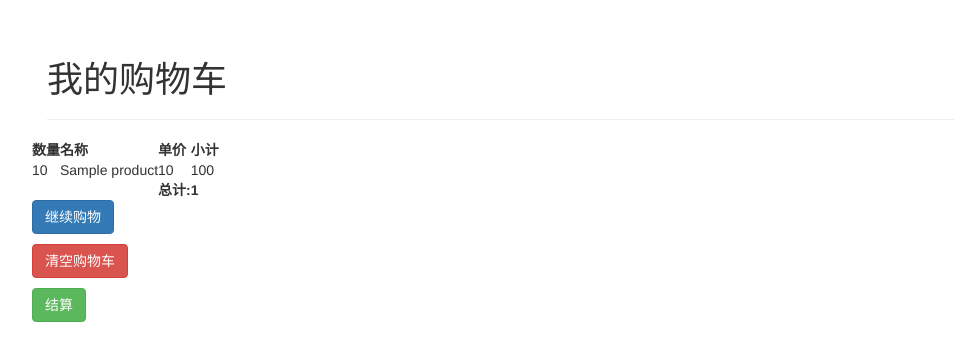
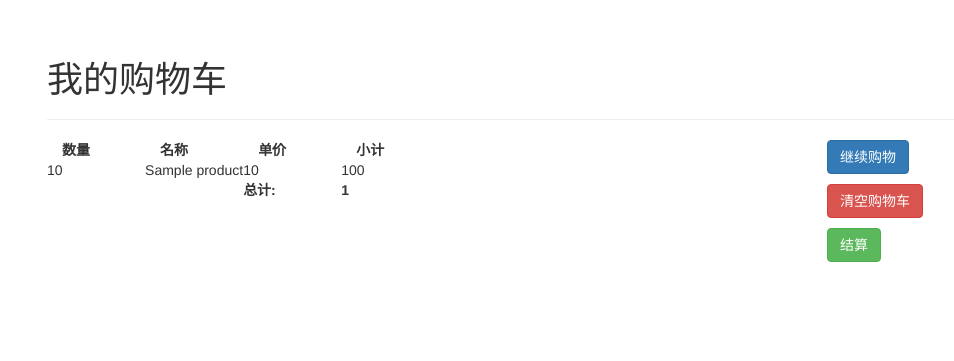
Before and after one commit to onlyanyz/mysite, a Django app: template apps/depotapp/templates/view_cart.html in a window 1280 px wide. Shown: the part 52-413 px from the top of the page, without its empty margins (23-977 px from the left). Run offline with Django 3.2, Linux system fonts and the light colour scheme; the template is opened without the code that fills it: most values are stand-ins (such as "Sample title", 1, 10 or a date in 2020); parts of the project's set-up code (start-up, migrations or seed data) failed here and were passed over.

Commit message:
公司提交

```diff
--- a/apps/depotapp/templates/view_cart.html
+++ b/apps/depotapp/templates/view_cart.html
@@ -3,14 +3,18 @@
 {% block pagename %}我的购物车{% endblock %}
 {% block content %}
     <div class="row">
-        <div class="span10">
+        <div class="col-md-8">
             <table class="condensed-table">
                 <thead>
                     <tr>
-                        <th class="header">数量</th>
-                        <th class="yellow header">名称</th>
-                        <th class="blue header">单价</th>
-                        <th class="green header">小计</th>
+{#                        <th class="header">数量</th>#}
+{#                        <th class="yellow header">名称</th>#}
+{#                        <th class="blue header">单价</th>#}
+{#                        <th class="green header">小计</th>#}
+                        <th class="col-md-3">数量</th>
+                        <th class="col-md-3">名称</th>
+                        <th class="col-md-3">单价</th>
+                        <th class="col-md-3">小计</th>
                     </tr>
                 </thead>
                 <tbody>
@@ -31,7 +35,7 @@
                 </tbody>
             </table>
         </div>
-        <div class="span4">
+        <div class="col-md-4">
             <p><a href="{% url 'apps.depotapp.views.store_view' %}" class="btn btn-primary">继续购物</a></p>
             <p><a href="{% url 'apps.depotapp.views.clean_cart' %}" class="btn btn-danger">清空购物车</a></p>
             <p><a href="#" class="btn btn-success">结算</a></p>
--- a/apps/depotapp/views.py
+++ b/apps/depotapp/views.py
@@ -34,14 +34,14 @@ def list_product(request):
 
 def view_product(request,id):
     product_instance=Product.objects.get(id=id)
-    return render_to_response("view_product.html",context_instance=RequestContext(request))
+    return render_to_response("view_product.html",locals(),context_instance=RequestContext(request))
 
 def edit_product(request,id):
     product_instance=Product.objects.get(id=id)
     form=ProductForm(request.POST or None,instance=product_instance)
     if form.is_valid():
         form.save()
-    return render_to_response("edit_product.html",context_instance=RequestContext(request))
+    return render_to_response("edit_product.html",locals(),context_instance=RequestContext(request))
 
 def store_view(request):
     products=Product.objects.filter(date_available__gt=datetime.datetime.now().date()).order_by("-date_available")
```
Also changed, not shown: db.sqlite3.
